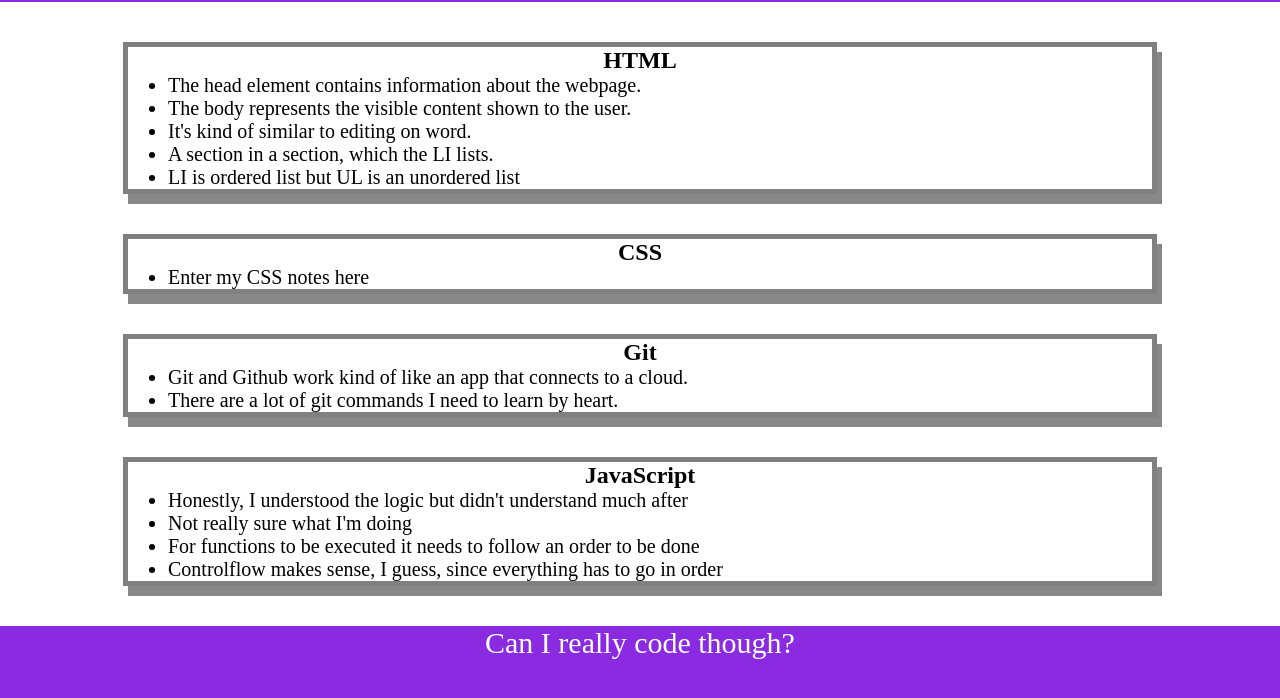
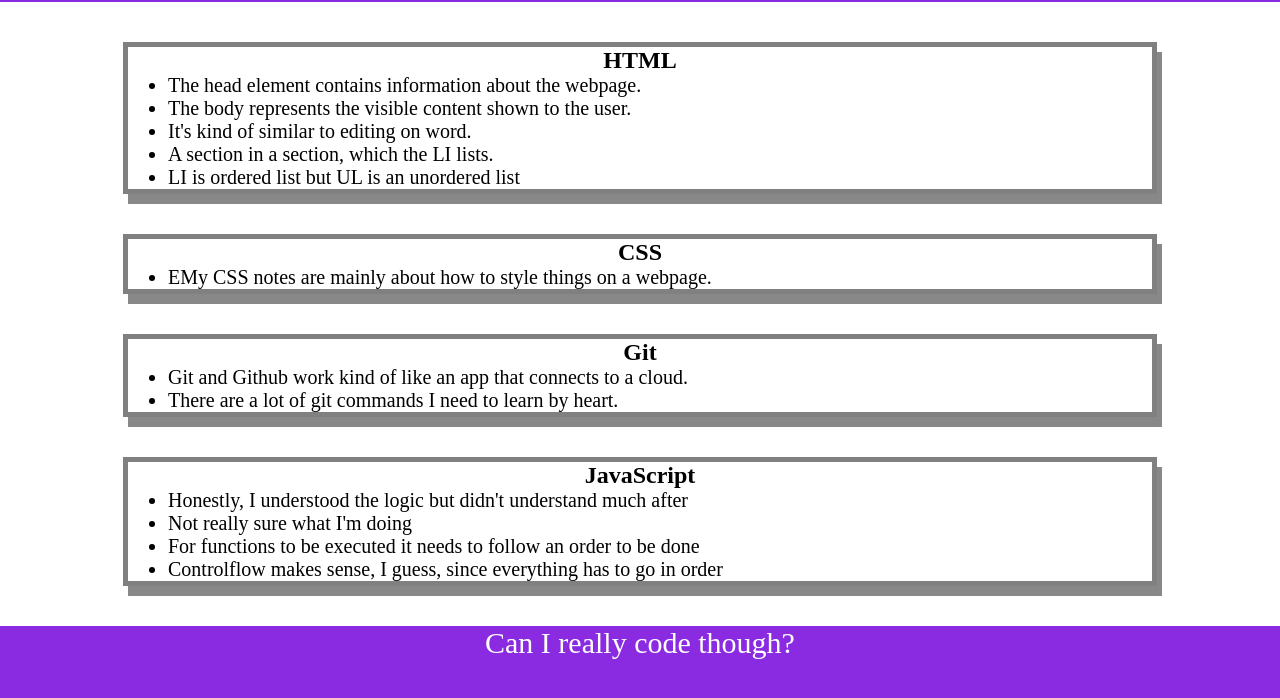
Before and after one commit to Salma-ni/Prework-study, a plain HTML site: page index.html in a window 1280 px wide. Shown: the part 118-816 px from the top of the page. Drawn offline with Linux system fonts and the light colour scheme.

```diff
--- a/index.html
+++ b/index.html
@@ -28,7 +28,7 @@
       <section class="card" id="css-section">
    <h2>CSS</h2>
    <ul>
-    <li>Enter my CSS notes here</li>
+    <li>EMy CSS notes are mainly about how to style things on a webpage.</li>
    </ul>
       </section>
 
```
Also changed, not shown: 1 other file.
